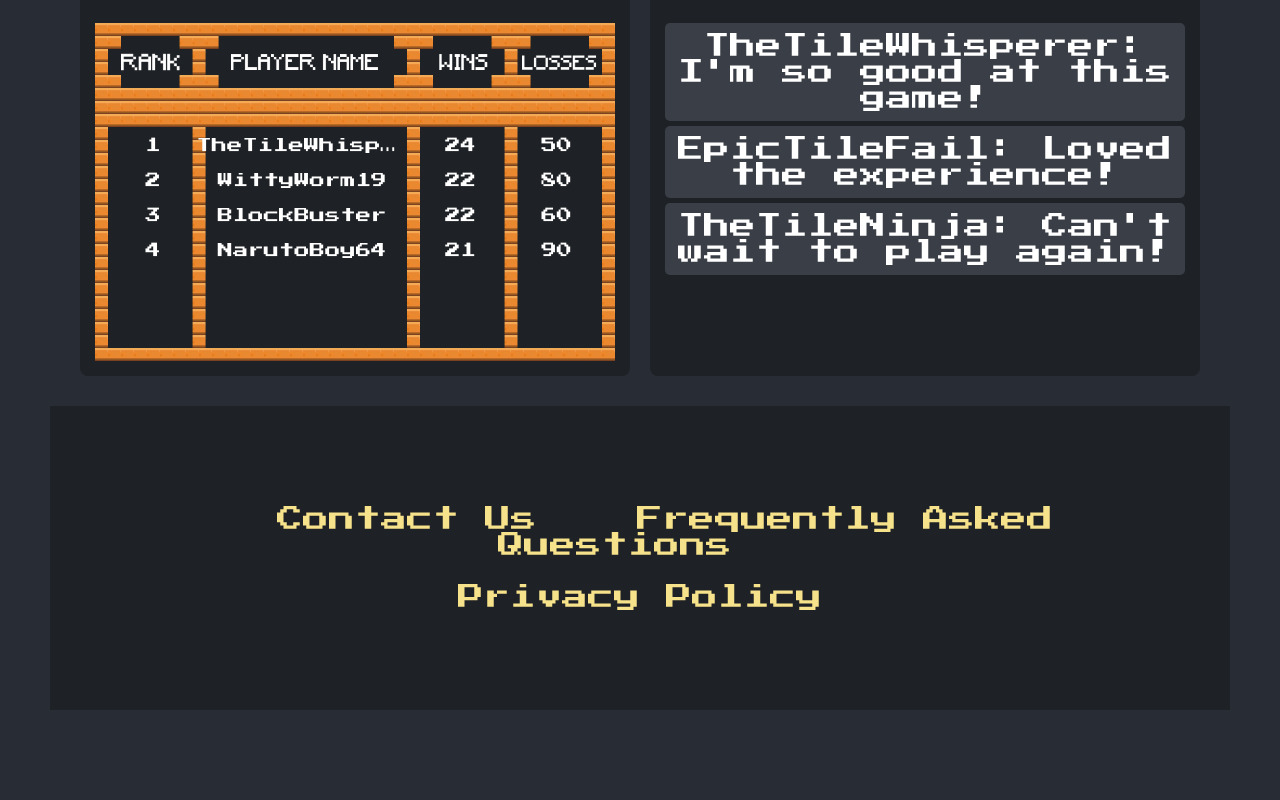
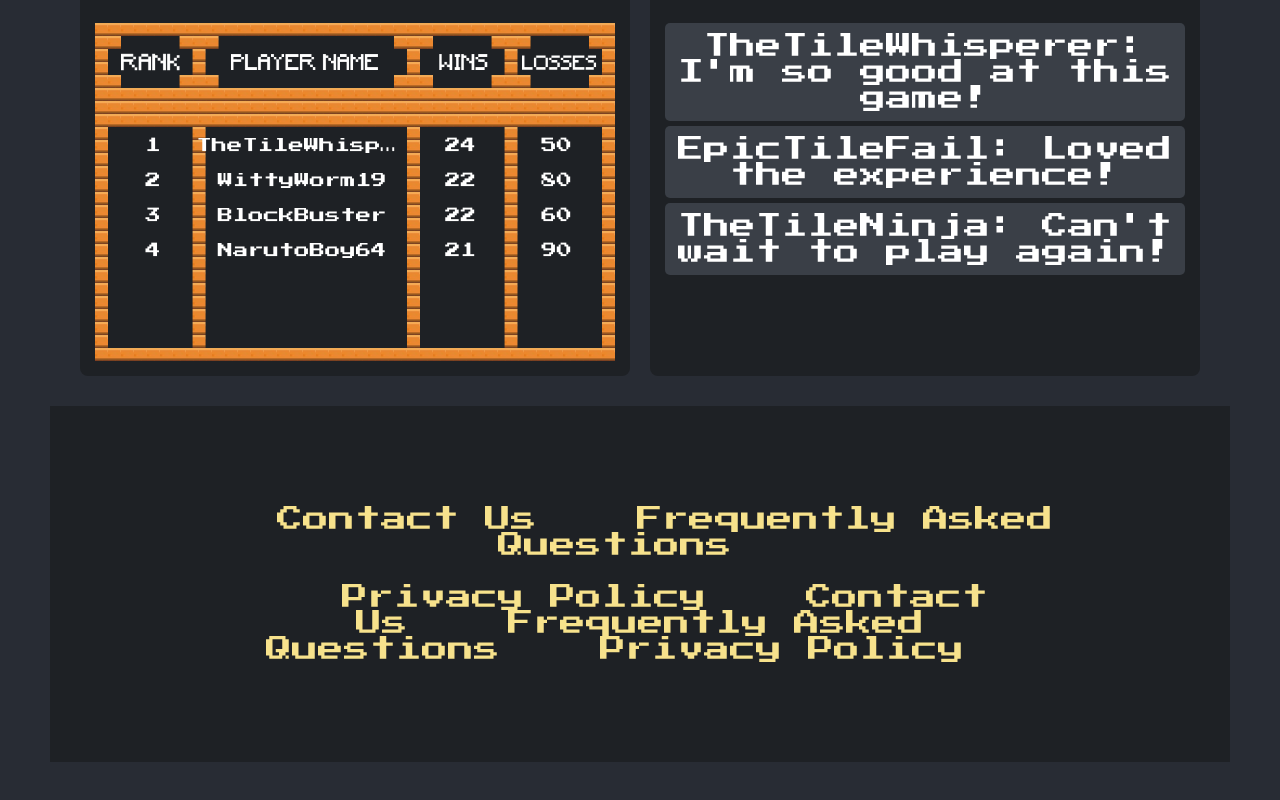
Before and after one commit to uprm-inso4116-2024-2025-s1/semester-project-multiplayer-dominoes, a React (Create React App) app in the folder frontend/: page / in a window 1280 px wide. Shown: the part 1316-2116 px from the top of the page. Before the commit the page ends 2076 px from the top, so only its background shows below. Built offline with nearby package versions, Linux system fonts and the light colour scheme.

Commit message:
Implemented UI sounds for homepage

```diff
--- a/frontend/src/Home/Home.js
+++ b/frontend/src/Home/Home.js
@@ -1,5 +1,12 @@
 import React from 'react';
 import './Home.css';
+
+const playSound = () => {
+    const audio = document.getElementById("clickSound");
+    if (audio) {
+        audio.play();
+    }
+};
 
 const Home = () => {
     return (
@@ -13,14 +20,14 @@ const Home = () => {
             <nav>
             <div className="footer-links">
             <ul>
-                <a href="/">Home</a>
-                <a href="#">Instructions</a>
-                <a href="#">FAQs</a>
+                <a href="/" onClick={playSound}>Home</a>
+                <a href="#"onClick={playSound}>Instructions</a>
+                <a href="#"onClick={playSound}>FAQs</a>
             </ul>
             </div>
             </nav>
             <div className="footer-links">
-            <a href="/login">Sign Up / Log In</a>
+            <a href="/login"onClick={playSound}>Sign Up / Log In</a>
             </div>
         </header>
 
@@ -36,8 +43,9 @@ const Home = () => {
                 Players take turns placing tiles, connecting matching numbers at the ends of the chain of tiles on the table.
                 If a player cannot make a move, they must skip their turn.
                 The game continues until a player runs out of tiles or no more moves are possible.
+
                 The winner scores points based on the tiles remaining in the opponents' hands, and the first player to reach a predetermined number of points wins the game.</p>
-            <a href="#" className="instruction-link">Click here for more in-depth instructions</a>
+            <a href="#" className="instruction-link"onClick={playSound}>Click here for more in-depth instructions</a>
         </section>
 
 
@@ -94,8 +102,12 @@ const Home = () => {
                 <br></br>
                 <br></br>
                 <a href="/privacy-policy">Privacy Policy</a>
+            <a href="#"onClick={playSound}>Contact Us</a>
+            <a href="#"onClick={playSound}>Frequently Asked Questions</a>
+            <a href="#"onClick={playSound}>Privacy Policy</a>
             </div>
         </footer>
+        <audio id="clickSound" src="/DominoesClick.wav" preload="auto"></audio>
         </div>
     );
     };
```
